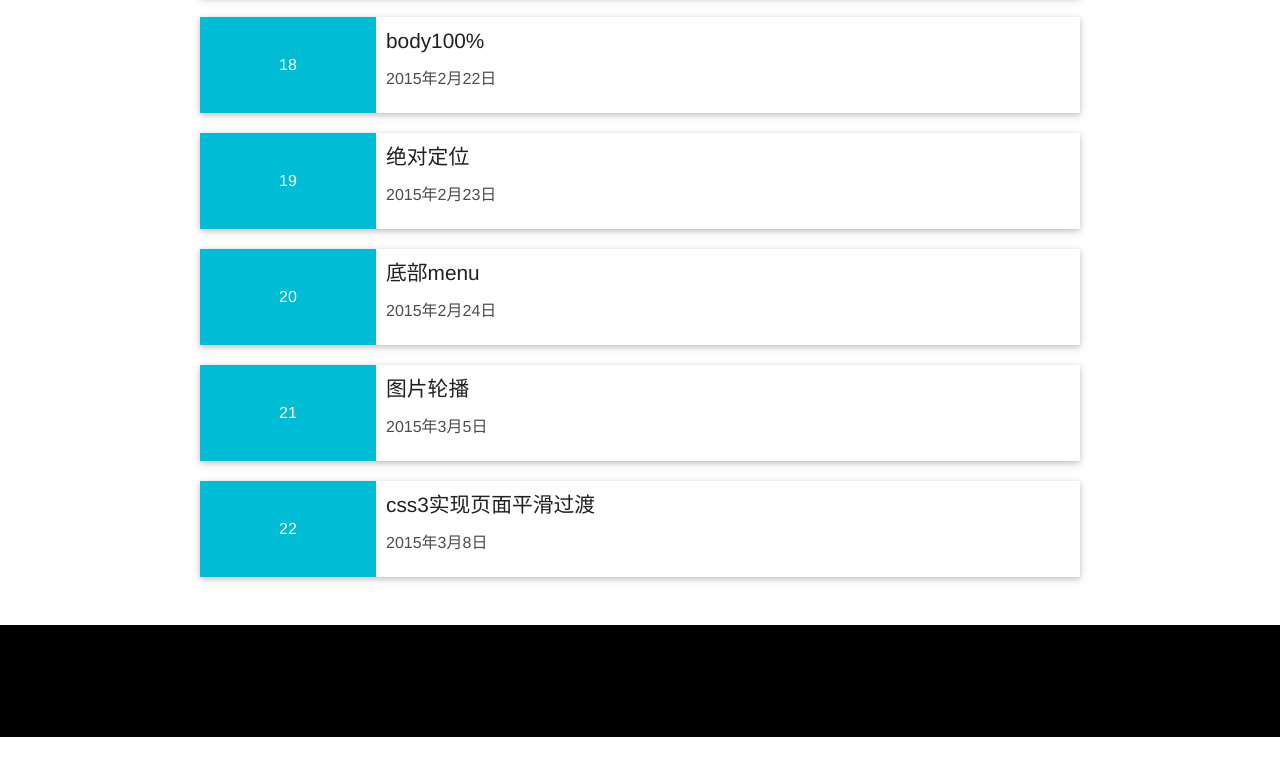
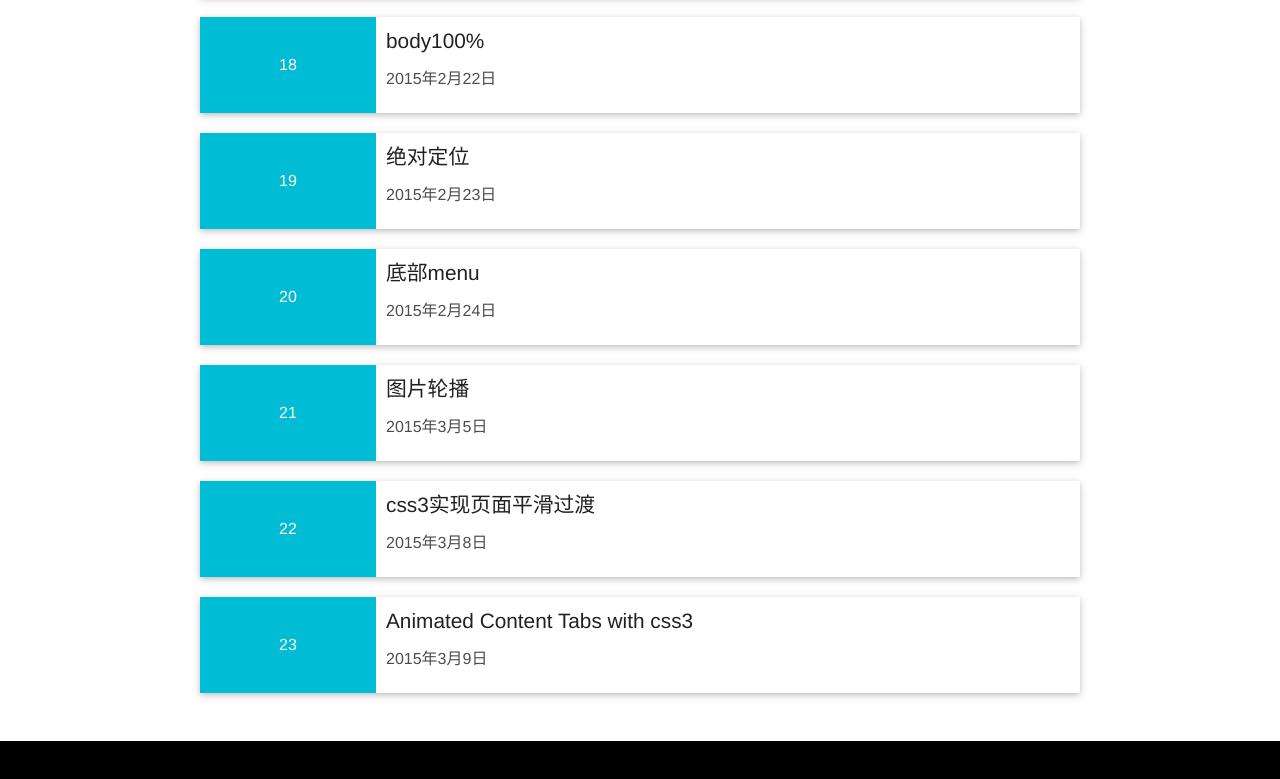
Before and after one commit to thinkgarden/kiss, a website: page 100/index.html in a window 1280 px wide. Shown: the part 2178-2957 px from the top of the page. Before the commit the page ends 2915 px from the top, so only its background shows below. Drawn offline with Linux system fonts and the light colour scheme.

Commit message:
update index page

```diff
--- a/100/index.html
+++ b/100/index.html
@@ -191,6 +191,13 @@
           <div class="date">2015年3月8日</div>
         </div>
       </a></li>
+      <li><a href="23" class="clearfix">
+        <div class="id">23</div>
+        <div class="detail">
+          <div class="title">Animated Content Tabs with css3</div>
+          <div class="date">2015年3月9日</div>
+        </div>
+      </a></li>
   </ul>
   <footer></footer>
   <script src="./js/jquery-1.9.1.min.js" type="text/javascript"></script>
```
